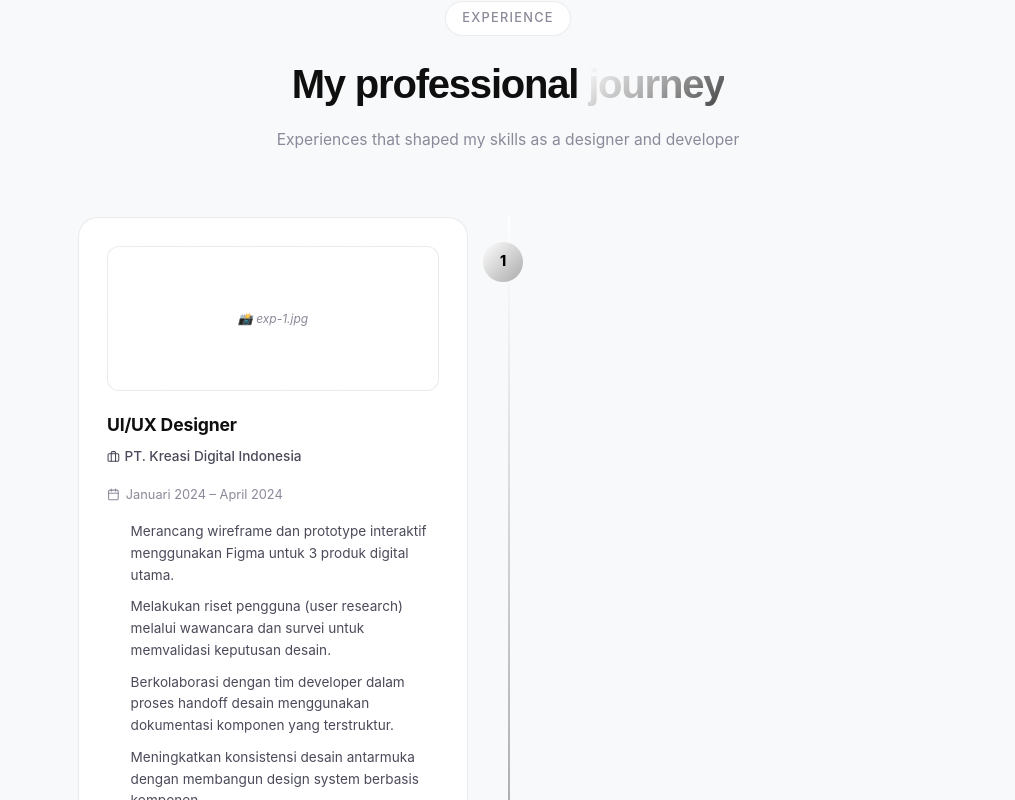
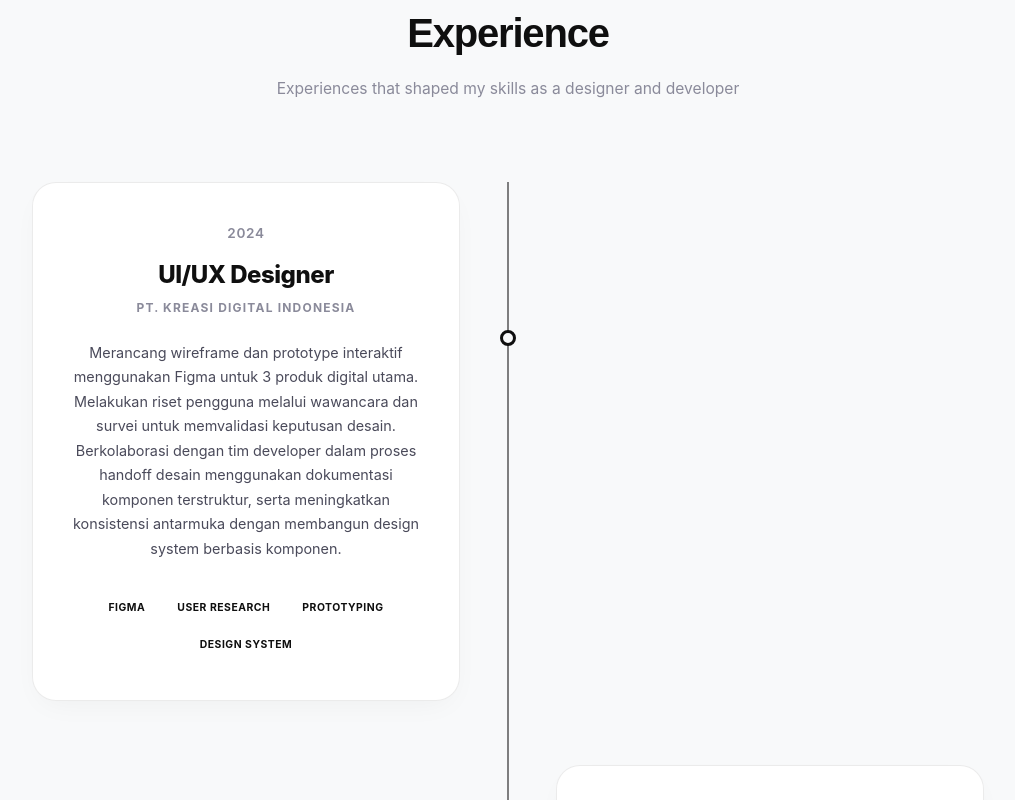
Before and after one commit to Arayalashar/Potfolio_Arya, a Next.js app: page / in a window 1280 px wide. Shown: the part 1960-2760 px from the top of the page, without its empty margins (132-1147 px from the left). Built offline with nearby package versions, Linux system fonts and the light colour scheme.

Commit message:
Update Experience section: Rebuild timeline layout and restore subtitle

```diff
--- a/components/ExperienceSection.jsx
+++ b/components/ExperienceSection.jsx
@@ -1,40 +1,23 @@
 "use client";
 import { useRef } from "react";
-import { motion, useInView } from "framer-motion";
+import { motion, useScroll, useTransform } from "framer-motion";
 import { experiences } from "@/data/experiences";
-import { FiBriefcase, FiCalendar, FiMapPin, FiCheck } from "react-icons/fi";
 
 export default function ExperienceSection() {
-  const ref = useRef(null);
-  const inView = useInView(ref, { once: true, margin: "-80px" });
+  const containerRef = useRef(null);
+
+  const { scrollYProgress } = useScroll({
+    target: containerRef,
+    offset: ["start 60%", "end 80%"],
+  });
+
+  const height = useTransform(scrollYProgress, [0, 1], ["0%", "100%"]);
 
   return (
-    <section id="experience" className="section-padding" ref={ref}>
-      <div className="section-container">
+    <section id="experience" className="section-padding relative">
+      <div className="section-container" style={{ maxWidth: "1000px" }}>
         {/* Section Header */}
-        <motion.div
-          initial={{ opacity: 0, y: 30 }}
-          animate={inView ? { opacity: 1, y: 0 } : { opacity: 0, y: 30 }}
-          transition={{ duration: 0.6 }}
-          style={{ textAlign: "center", marginBottom: "4rem" }}
-        >
-          <span
-            style={{
-              display: "inline-block",
-              padding: "0.375rem 1rem",
-              borderRadius: "50px",
-              background: "var(--bg-card)",
-              border: "1px solid var(--border-color)",
-              fontSize: "0.8rem",
-              fontWeight: 500,
-              color: "var(--text-muted)",
-              letterSpacing: "0.1em",
-              textTransform: "uppercase",
-              marginBottom: "1rem",
-            }}
-          >
-            Experience
-          </span>
+        <div style={{ textAlign: "center", marginBottom: "5rem" }}>
           <h2
             style={{
               fontSize: "clamp(1.75rem, 3.5vw, 2.5rem)",
@@ -44,8 +27,7 @@ export default function ExperienceSection() {
               fontFamily: "'Space Grotesk', sans-serif",
             }}
           >
-            My professional{" "}
-            <span className="instagram-text">journey</span>
+            Experience
           </h2>
           <p
             style={{
@@ -58,214 +40,179 @@ export default function ExperienceSection() {
           >
             Experiences that shaped my skills as a designer and developer
           </p>
-        </motion.div>
+        </div>
 
-        {/* Timeline */}
+        {/* Timeline Container */}
         <div
+          ref={containerRef}
           style={{
             position: "relative",
-            maxWidth: "860px",
             margin: "0 auto",
           }}
         >
-          {/* Vertical line */}
-          <motion.div
-            initial={{ scaleY: 0 }}
-            animate={inView ? { scaleY: 1 } : { scaleY: 0 }}
-            transition={{ duration: 1.2, delay: 0.3, ease: "easeInOut" }}
+          {/* Static Background Line */}
+          <div
             style={{
               position: "absolute",
               left: "50%",
               top: 0,
               bottom: 0,
-              width: "2px",
-              background:
-                "linear-gradient(180deg, #ffffff, #aaaaaa, #555555, transparent)",
-              transformOrigin: "top",
+              width: "1px",
+              background: "var(--border-color)",
               transform: "translateX(-50%)",
             }}
-            className="timeline-line"
-          />
+            className="timeline-line-bg"
+          >
+            {/* Animated Active Line */}
+            <motion.div
+              style={{
+                position: "absolute",
+                top: 0,
+                left: 0,
+                right: 0,
+                height: height,
+                background: "var(--text-primary)", // Black/White depending on theme
+                transformOrigin: "top",
+              }}
+            />
+          </div>
 
           {experiences.map((exp, index) => {
             const isLeft = index % 2 === 0;
             return (
-              <motion.div
+              <div
                 key={exp.id}
-                initial={{ opacity: 0, y: -60 }}
-                animate={inView ? { opacity: 1, y: 0 } : { opacity: 0, y: -60 }}
-                transition={{
-                  duration: 0.7,
-                  delay: 0.2 + index * 0.2,
-                  ease: [0.25, 0.1, 0.25, 1],
-                }}
                 style={{
                   display: "flex",
                   justifyContent: isLeft ? "flex-start" : "flex-end",
-                  marginBottom: "3rem",
+                  marginBottom: "4rem",
                   position: "relative",
+                  width: "100%",
                 }}
-                className="exp-item"
+                className="exp-row"
               >
+                {/* Timeline Dot */}
+                <div
+                  style={{
+                    position: "absolute",
+                    left: "50%",
+                    top: "30%",
+                    transform: "translate(-50%, -50%)",
+                    width: "16px",
+                    height: "16px",
+                    borderRadius: "50%",
+                    border: "3px solid var(--text-primary)",
+                    background: "var(--bg-primary)",
+                    zIndex: 10,
+                  }}
+                  className="timeline-dot"
+                />
+
                 {/* Card */}
-                <div
-                  className="card"
+                <motion.div
+                  initial={{ opacity: 0, y: 30 }}
+                  whileInView={{ opacity: 1, y: 0 }}
+                  viewport={{ once: true, margin: "-100px" }}
+                  transition={{ duration: 0.6, ease: "easeOut" }}
+                  className="exp-card-wrapper"
                   style={{
-                    width: "calc(50% - 2.5rem)",
-                    padding: "1.75rem",
-                    borderRadius: "1.25rem",
-                    position: "relative",
-                    background: "var(--bg-card)",
+                    width: "calc(50% - 3rem)",
                   }}
                 >
-                  {/* Number badge */}
                   <div
                     style={{
-                      position: "absolute",
-                      top: "1.5rem",
-                      [isLeft ? "right" : "left"]: "-3.5rem",
-                      width: "2.5rem",
-                      height: "2.5rem",
-                      borderRadius: "50%",
-                      background:
-                        "linear-gradient(135deg, #ffffff, #aaaaaa)",
-                      display: "flex",
-                      alignItems: "center",
-                      justifyContent: "center",
-                      color: "black",
-                      fontWeight: 800,
-                      fontSize: "0.875rem",
-                      boxShadow: "0 4px 15px rgba(255,255,255,0.15)",
-                      zIndex: 2,
-                    }}
-                    className="exp-dot"
-                  >
-                    {index + 1}
-                  </div>
-
-                  {/* Documentation image placeholder */}
-                  <div
-                    style={{
-                      width: "100%",
-                      aspectRatio: "16/7",
-                      borderRadius: "0.75rem",
-                      background:
-                        "linear-gradient(135deg, rgba(255,255,255,0.05) 0%, rgba(255,255,255,0.02) 100%)",
+                      background: "var(--bg-card)",
                       border: "1px solid var(--border-color)",
-                      marginBottom: "1.25rem",
-                      display: "flex",
-                      alignItems: "center",
-                      justifyContent: "center",
-                      overflow: "hidden",
+                      borderRadius: "1.5rem",
+                      padding: "2.5rem 2rem",
+                      textAlign: "center",
+                      boxShadow: "0 10px 30px -10px rgba(0,0,0,0.05)",
                     }}
                   >
-                    <span
+                    {/* Period */}
+                    <div
                       style={{
-                        fontSize: "0.75rem",
+                        fontSize: "0.85rem",
+                        fontWeight: 600,
                         color: "var(--text-muted)",
-                        fontStyle: "italic",
+                        marginBottom: "1rem",
+                        letterSpacing: "0.05em",
                       }}
                     >
-                      📸 {exp.documentationImage.replace("/images/", "")}
-                    </span>
-                  </div>
+                      {exp.period}
+                    </div>
 
-                  {/* Role & Org */}
-                  <div style={{ marginBottom: "0.875rem" }}>
+                    {/* Job Title */}
                     <h3
                       style={{
-                        fontSize: "1.1rem",
-                        fontWeight: 700,
+                        fontSize: "1.5rem",
+                        fontWeight: 800,
                         color: "var(--text-primary)",
-                        letterSpacing: "-0.01em",
-                        marginBottom: "0.25rem",
+                        marginBottom: "0.5rem",
+                        lineHeight: 1.2,
+                        letterSpacing: "-0.02em",
                       }}
                     >
                       {exp.jobTitle}
                     </h3>
+
+                    {/* Organization */}
+                    <div
+                      style={{
+                        fontSize: "0.75rem",
+                        fontWeight: 700,
+                        color: "var(--text-muted)",
+                        textTransform: "uppercase",
+                        letterSpacing: "0.1em",
+                        marginBottom: "1.5rem",
+                      }}
+                    >
+                      {exp.organization}
+                    </div>
+
+                    {/* Description */}
+                    <p
+                      style={{
+                        fontSize: "0.9rem",
+                        color: "var(--text-secondary)",
+                        lineHeight: 1.7,
+                        marginBottom: "2rem",
+                        textAlign: "center",
+                      }}
+                    >
+                      {exp.description}
+                    </p>
+
+                    {/* Tags */}
                     <div
                       style={{
                         display: "flex",
                         flexWrap: "wrap",
+                        justifyContent: "center",
                         gap: "0.5rem",
-                        alignItems: "center",
                       }}
                     >
-                      <span
-                        style={{
-                          display: "inline-flex",
-                          alignItems: "center",
-                          gap: "0.3rem",
-                          fontSize: "0.85rem",
-                          color: "var(--text-secondary)",
-                          fontWeight: 500,
-                        }}
-                      >
-                        <FiBriefcase style={{ fontSize: "0.8rem" }} />
-                        {exp.organization}
-                      </span>
-                      <span
-                        style={{
-                          display: "inline-block",
-                          padding: "0.2rem 0.625rem",
-                          background:
-                            "linear-gradient(135deg, rgba(255,255,255,0.1), rgba(255,255,255,0.05))",
-                          border: "1px solid rgba(255,255,255,0.2)",
-                          borderRadius: "50px",
-                          fontSize: "0.75rem",
-                          fontWeight: 600,
-                          color: "#ffffff",
-                        }}
-                      >
-                        {exp.position}
-                      </span>
+                      {exp.tags &&
+                        exp.tags.map((tag, idx) => (
+                          <span
+                            key={idx}
+                            style={{
+                              fontSize: "0.65rem",
+                              fontWeight: 700,
+                              padding: "0.4rem 0.75rem",
+                              background: "var(--bg-secondary)",
+                              color: "var(--text-primary)",
+                              borderRadius: "50px",
+                              letterSpacing: "0.05em",
+                            }}
+                          >
+                            {tag}
+                          </span>
+                        ))}
                     </div>
                   </div>
-
-                  {/* Period */}
-                  <div
-                    style={{
-                      display: "flex",
-                      alignItems: "center",
-                      gap: "0.375rem",
-                      marginBottom: "1rem",
-                      fontSize: "0.8rem",
-                      color: "var(--text-muted)",
-                    }}
-                  >
-                    <FiCalendar style={{ fontSize: "0.8rem" }} />
-                    {exp.period}
-                  </div>
-
-                  {/* Description */}
-                  <ul style={{ listStyle: "none", padding: 0, margin: 0 }}>
-                    {exp.description.map((desc, i) => (
-                      <li
-                        key={i}
-                        style={{
-                          display: "flex",
-                          gap: "0.625rem",
-                          alignItems: "flex-start",
-                          marginBottom: i < exp.description.length - 1 ? "0.625rem" : 0,
-                          fontSize: "0.85rem",
-                          color: "var(--text-secondary)",
-                          lineHeight: 1.6,
-                        }}
-                      >
-                        <FiCheck
-                          style={{
-                            flexShrink: 0,
-                            marginTop: "3px",
-                            color: "#ffffff",
-                            fontSize: "0.85rem",
-                          }}
-                        />
-                        {desc}
-                      </li>
-                    ))}
-                  </ul>
-                </div>
-              </motion.div>
+                </motion.div>
+              </div>
             );
           })}
         </div>
@@ -273,10 +220,18 @@ export default function ExperienceSection() {
 
       <style>{`
         @media (max-width: 768px) {
-          .timeline-line { left: 1rem !important; }
-          .exp-item { justify-content: flex-end !important; }
-          .exp-item > div.card { width: calc(100% - 3.5rem) !important; }
-          .exp-dot { right: auto !important; left: -3.5rem !important; }
+          .timeline-line-bg {
+            left: 24px !important;
+          }
+          .exp-row {
+            justify-content: flex-end !important;
+          }
+          .exp-card-wrapper {
+            width: calc(100% - 60px) !important;
+          }
+          .timeline-dot {
+            left: 24px !important;
+          }
         }
       `}</style>
     </section>
--- a/data/experiences.js
+++ b/data/experiences.js
@@ -4,43 +4,34 @@ export const experiences = [
   {
     id: 1,
     jobTitle: "UI/UX Designer",
-    organization: "PT. Kreasi Digital Indonesia",
+    organization: "PT. KREASI DIGITAL INDONESIA",
     position: "Internship",
-    period: "Januari 2024 – April 2024",
-    description: [
-      "Merancang wireframe dan prototype interaktif menggunakan Figma untuk 3 produk digital utama.",
-      "Melakukan riset pengguna (user research) melalui wawancara dan survei untuk memvalidasi keputusan desain.",
-      "Berkolaborasi dengan tim developer dalam proses handoff desain menggunakan dokumentasi komponen yang terstruktur.",
-      "Meningkatkan konsistensi desain antarmuka dengan membangun design system berbasis komponen.",
-    ],
+    period: "2024",
+    description:
+      "Merancang wireframe dan prototype interaktif menggunakan Figma untuk 3 produk digital utama. Melakukan riset pengguna melalui wawancara dan survei untuk memvalidasi keputusan desain. Berkolaborasi dengan tim developer dalam proses handoff desain menggunakan dokumentasi komponen terstruktur, serta meningkatkan konsistensi antarmuka dengan membangun design system berbasis komponen.",
+    tags: ["FIGMA", "USER RESEARCH", "PROTOTYPING", "DESIGN SYSTEM"],
     documentationImage: "/images/exp-1.jpg",
   },
   {
     id: 2,
     jobTitle: "Web Developer",
-    organization: "Himpunan Mahasiswa Informatika",
+    organization: "HIMPUNAN MAHASISWA INFORMATIKA",
     position: "Kepala Divisi IT",
-    period: "Maret 2023 – Maret 2024",
-    description: [
-      "Memimpin tim pengembangan website organisasi menggunakan Next.js dan Tailwind CSS.",
-      "Mengimplementasikan fitur pendaftaran event online yang berhasil melayani 500+ pendaftar.",
-      "Mengelola deployment dan infrastruktur website di platform Vercel.",
-      "Membimbing 4 anggota tim junior dalam proses pengembangan frontend.",
-    ],
+    period: "2023 - 2024",
+    description:
+      "Memimpin tim pengembangan website organisasi menggunakan Next.js dan Tailwind CSS. Mengimplementasikan fitur pendaftaran event online yang berhasil melayani 500+ pendaftar. Mengelola deployment dan infrastruktur website di platform Vercel, serta membimbing 4 anggota tim junior dalam proses pengembangan frontend.",
+    tags: ["NEXT.JS", "TAILWIND CSS", "VERCEL", "TEAM LEADERSHIP"],
     documentationImage: "/images/exp-2.jpg",
   },
   {
     id: 3,
     jobTitle: "Freelance UI/UX Designer",
-    organization: "Berbagai Klien",
+    organization: "VARIOUS CLIENTS",
     position: "Freelancer",
-    period: "Juni 2022 – Sekarang",
-    description: [
-      "Mendesain antarmuka aplikasi mobile dan web untuk lebih dari 10 klien dari berbagai industri.",
-      "Menghasilkan solusi desain yang meningkatkan retensi pengguna rata-rata sebesar 30%.",
-      "Menyediakan deliverable berupa file Figma terstruktur, style guide, dan panduan pengembangan.",
-      "Membangun portofolio desain yang mencakup e-commerce, edukasi, dan aplikasi kesehatan.",
-    ],
+    period: "2022 - Present",
+    description:
+      "Mendesain antarmuka aplikasi mobile dan web untuk lebih dari 10 klien dari berbagai industri, menghasilkan solusi desain yang meningkatkan retensi pengguna rata-rata sebesar 30%. Menyediakan deliverable berupa file Figma terstruktur, style guide, dan panduan pengembangan, serta membangun portofolio desain yang mencakup e-commerce, edukasi, dan aplikasi kesehatan.",
+    tags: ["FIGMA", "UI DESIGN", "UX RESEARCH", "WIREFRAMING"],
     documentationImage: "/images/exp-3.jpg",
   },
 ];
```
